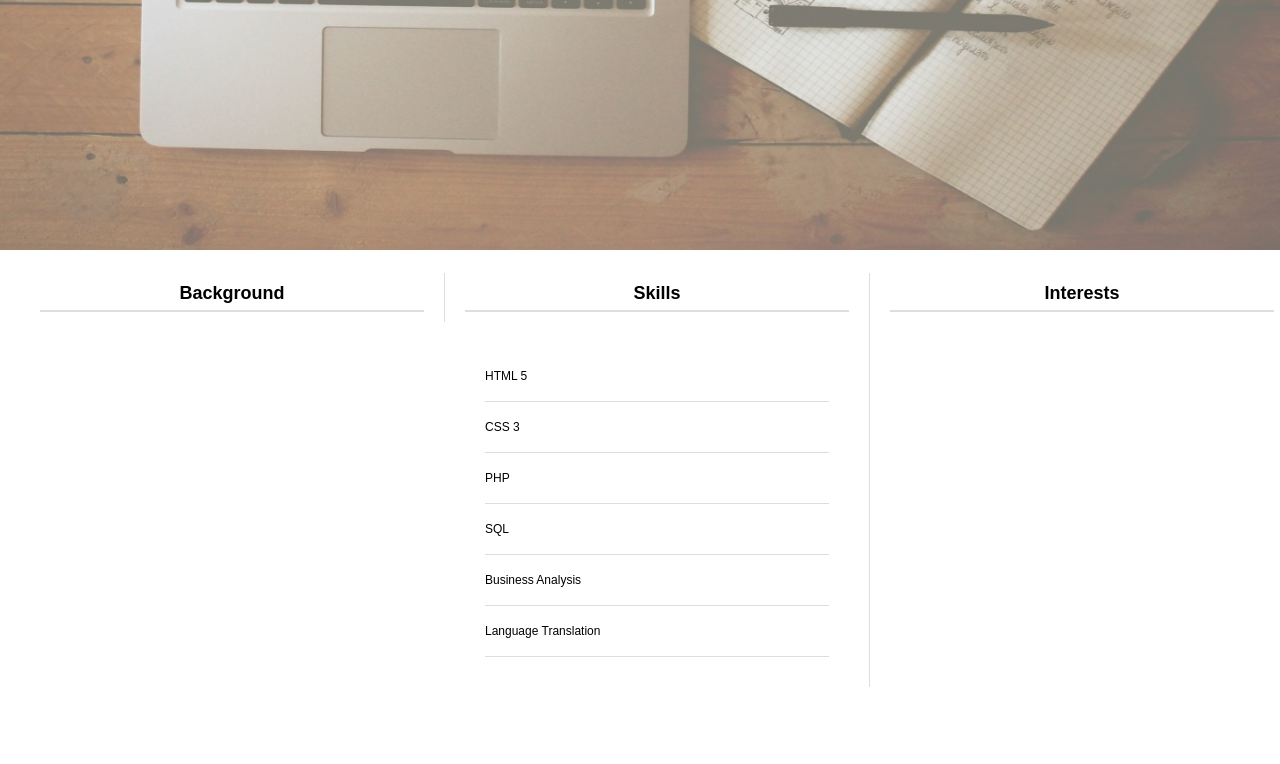
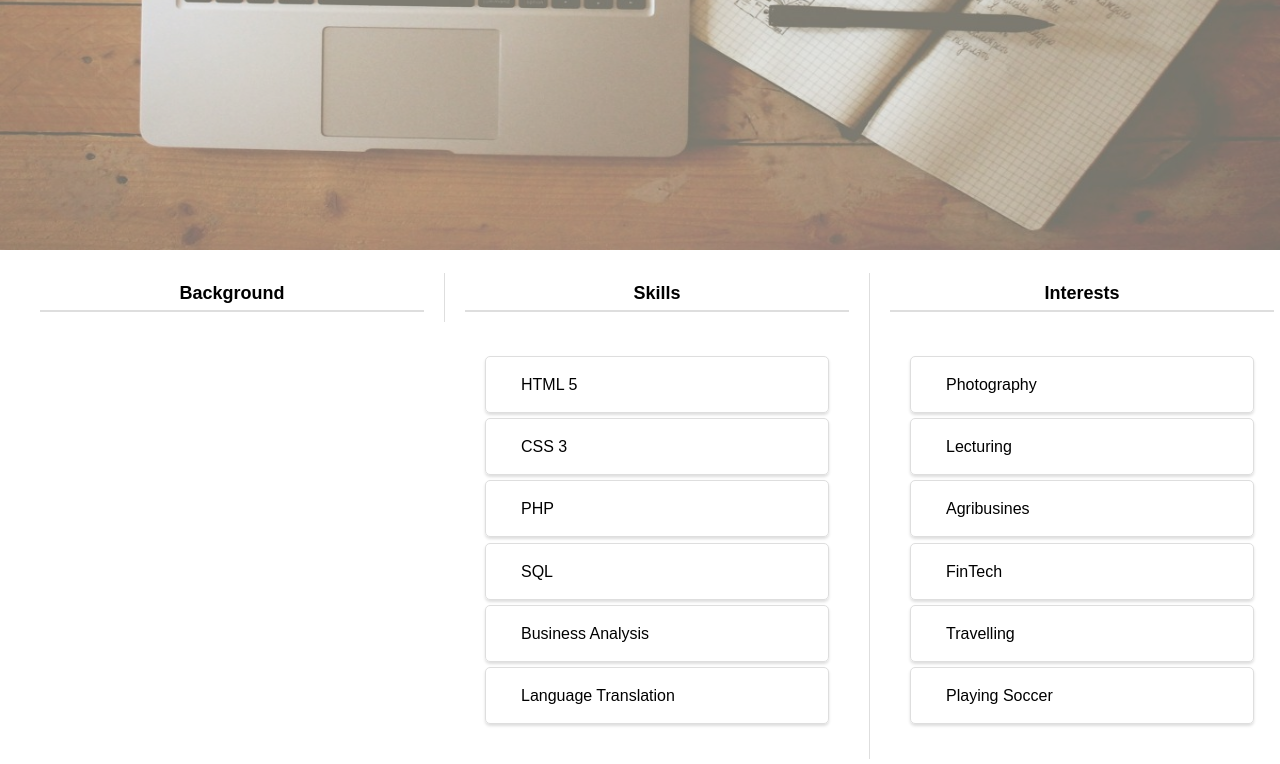
Before and after one commit to kelvinMakamu/portfolio_landing_page, a plain HTML site: page index.html in a window 1280 px wide. Shown: the part 470-1234 px from the top of the page. Before the commit the page ends 1177 px from the top, so only its background shows below. Drawn offline with Linux system fonts and the light colour scheme.

Commit message:
Adds interests on the content section on the index.html file

```diff
--- a/assets/css/styles.css
+++ b/assets/css/styles.css
@@ -67,15 +67,20 @@ hr{
 }
 
 .skill_list{
+	font-size:16px;
 	margin-top: 5%;
 	padding:20px 20px 20px 20px;
 }
 
 .skill_list li{
 	list-style: none;
-	line-height: 50px;
-	height: 50px;
-	border-bottom:1px solid #dedede;
+	line-height: 45px;
+	height: 45px;
+	margin:1.5% 0% 1.5% 0%;
+	padding:5px 5px 5px 35px;
+	border:1px solid #dedede;
+	box-shadow:0px 2px 3px #dedede;
+	border-radius: 5px;
 }
 
 @keyframes typing {
--- a/index.html
+++ b/index.html
@@ -35,8 +35,14 @@
 			<div class="portfolio_background">
 				<h2 class="title">Interests</h2>
 				<hr>
-
-
+				<ol class="skill_list">
+					<li>Photography</li>
+					<li>Lecturing</li>
+					<li>Agribusines</li>
+					<li>FinTech</li>
+					<li>Travelling</li>
+					<li>Playing Soccer</li>
+				</ol>
 			</div>
 		</div>
 	</body>
```
